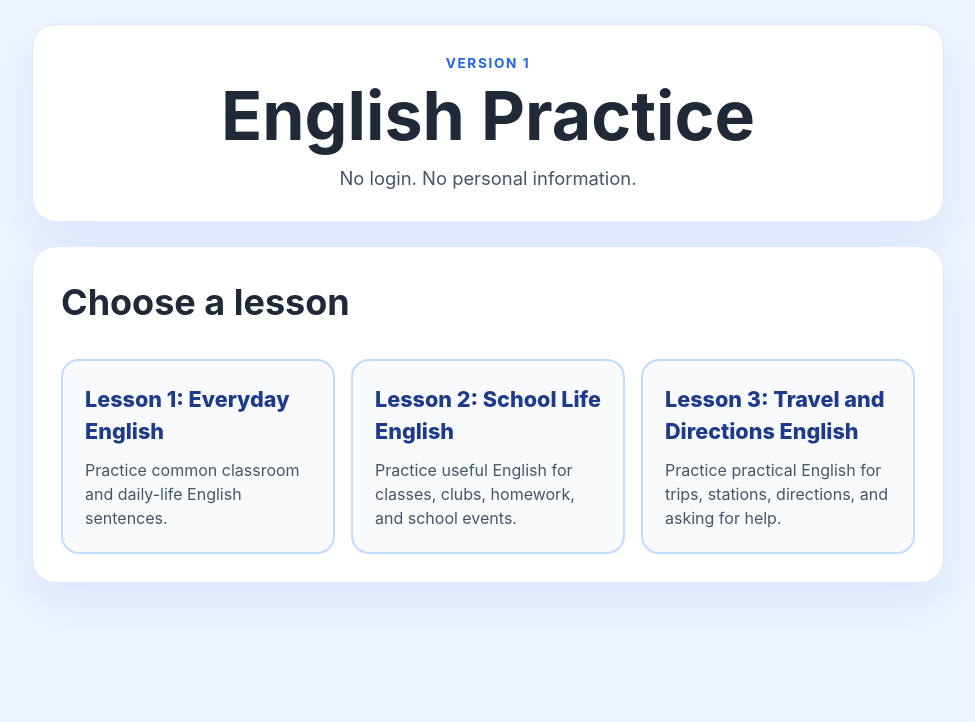
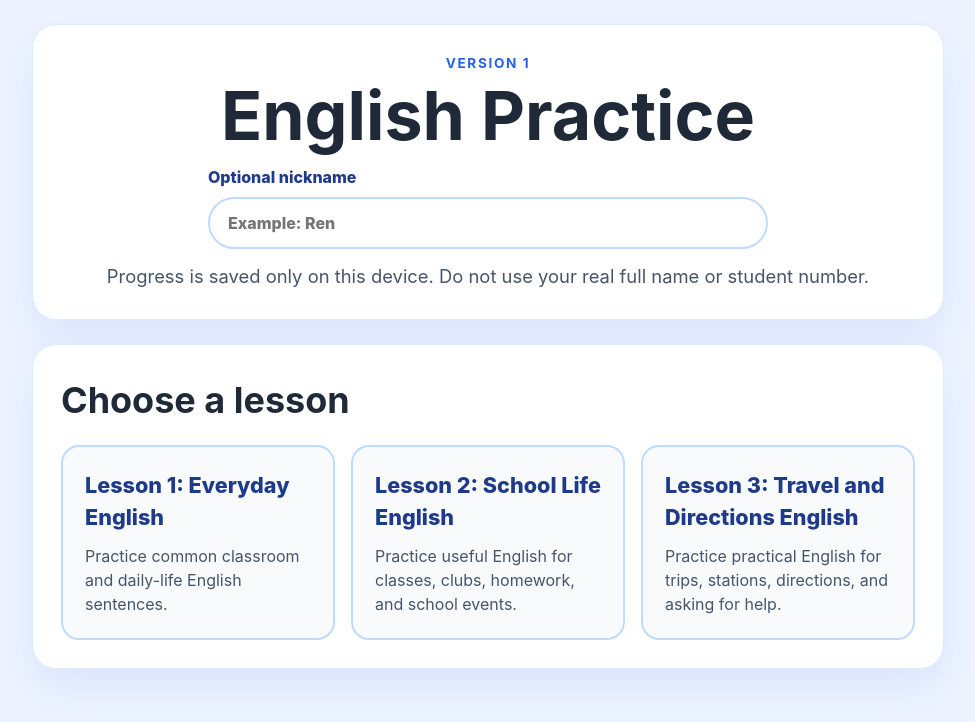
Before and after one commit to Hiddenmaverick/YKK-v2, a React (Vite) app: page / in a window 1280 px wide. Shown: the top 722 px of the page, without its empty margins (152-1127 px from the left). Built offline with nearby package versions, Linux system fonts and the light colour scheme.

Commit message:
Add local nickname and quiz progress

```diff
--- a/src/App.tsx
+++ b/src/App.tsx
@@ -1,5 +1,5 @@
 import { useEffect, useMemo, useState } from 'react';
-import type { AnswerReview, Lesson, Question } from './types';
+import type { AnswerReview, Lesson, LessonProgress, Question } from './types';
 
 const normalizeAnswer = (value: string | boolean) =>
   String(value).trim().toLowerCase().replace(/\s+/g, ' ');
@@ -60,20 +60,144 @@ const getReviewAnswer = (question: Question) =>
     .map(formatAnswer)
     .join(' / ');
 
-const getResultMessage = (percentage: number) => {
+const NICKNAME_STORAGE_KEY = 'ykk-practice-nickname';
+const PROGRESS_STORAGE_KEY = 'ykk-practice-progress';
+
+type LessonProgressMap = Record<string, LessonProgress>;
+
+const isStorageAvailable = () => {
+  if (typeof window === 'undefined') {
+    return false;
+  }
+
+  try {
+    const testKey = 'ykk-practice-storage-test';
+    window.localStorage.setItem(testKey, testKey);
+    window.localStorage.removeItem(testKey);
+    return true;
+  } catch {
+    return false;
+  }
+};
+
+const readStorageValue = (key: string) => {
+  if (!isStorageAvailable()) {
+    return null;
+  }
+
+  try {
+    return window.localStorage.getItem(key);
+  } catch {
+    return null;
+  }
+};
+
+const writeStorageValue = (key: string, value: string) => {
+  if (!isStorageAvailable()) {
+    return false;
+  }
+
+  try {
+    window.localStorage.setItem(key, value);
+    return true;
+  } catch {
+    return false;
+  }
+};
+
+const removeStorageValue = (key: string) => {
+  if (!isStorageAvailable()) {
+    return false;
+  }
+
+  try {
+    window.localStorage.removeItem(key);
+    return true;
+  } catch {
+    return false;
+  }
+};
+
+const isLessonProgress = (value: unknown): value is LessonProgress => {
+  if (!value || typeof value !== 'object') {
+    return false;
+  }
+
+  const progress = value as Record<string, unknown>;
+
+  return (
+    typeof progress.lastScore === 'number' &&
+    typeof progress.lastTotal === 'number' &&
+    typeof progress.lastPercentage === 'number' &&
+    typeof progress.bestScore === 'number' &&
+    typeof progress.bestPercentage === 'number' &&
+    typeof progress.completedCount === 'number' &&
+    typeof progress.lastCompletedAt === 'string'
+  );
+};
+
+const readProgress = (): LessonProgressMap => {
+  const storedProgress = readStorageValue(PROGRESS_STORAGE_KEY);
+
+  if (!storedProgress) {
+    return {};
+  }
+
+  try {
+    const parsedProgress: unknown = JSON.parse(storedProgress);
+
+    if (!parsedProgress || typeof parsedProgress !== 'object' || Array.isArray(parsedProgress)) {
+      return {};
+    }
+
+    return Object.entries(parsedProgress).reduce<LessonProgressMap>((validProgress, [lessonId, progress]) => {
+      if (isLessonProgress(progress)) {
+        validProgress[lessonId] = progress;
+      }
+
+      return validProgress;
+    }, {});
+  } catch {
+    return {};
+  }
+};
+
+const saveProgress = (progress: LessonProgressMap) =>
+  writeStorageValue(PROGRESS_STORAGE_KEY, JSON.stringify(progress));
+
+const formatShortDateTime = (dateTime: string) => {
+  const date = new Date(dateTime);
+
+  if (Number.isNaN(date.getTime())) {
+    return dateTime;
+  }
+
+  return new Intl.DateTimeFormat(undefined, {
+    dateStyle: 'medium',
+    timeStyle: 'short',
+  }).format(date);
+};
+
+const getResultMessage = (percentage: number, nickname: string) => {
   if (percentage >= 90) {
-    return 'Excellent work.';
+    return nickname ? `Excellent work, ${nickname}.` : 'Excellent work.';
   }
 
   if (percentage >= 70) {
-    return 'Good job. Review the missed questions.';
+    return nickname
+      ? `Good job, ${nickname}. Review the missed questions below.`
+      : 'Good job. Review the missed questions below.';
   }
 
   if (percentage >= 50) {
-    return 'Keep practicing. Focus on the review below.';
+    return nickname
+      ? `Keep practicing, ${nickname}. Focus on the review below.`
+      : 'Keep practicing. Focus on the review below.';
   }
 
-  return 'Try again after reviewing the explanations.';
+  return nickname
+    ? `Try again, ${nickname}, after reviewing the explanations.`
+    : 'Try again after reviewing the explanations.';
 };
 
 function App() {
@@ -88,6 +212,20 @@ function App() {
   const [isLoading, setIsLoading] = useState(true);
   const [showResults, setShowResults] = useState(false);
   const [error, setError] = useState('');
+  const [nickname, setNickname] = useState(() => readStorageValue(NICKNAME_STORAGE_KEY) ?? '');
+  const [lessonProgress, setLessonProgress] = useState<LessonProgressMap>(() => readProgress());
+  const [progressSaved, setProgressSaved] = useState(false);
+
+  useEffect(() => {
+    const trimmedNickname = nickname.trim();
+
+    if (trimmedNickname) {
+      writeStorageValue(NICKNAME_STORAGE_KEY, trimmedNickname);
+      return;
+    }
+
+    removeStorageValue(NICKNAME_STORAGE_KEY);
+  }, [nickname]);
 
   useEffect(() => {
     const loadLessons = async () => {
@@ -117,6 +255,32 @@ function App() {
   const missedReviews = useMemo(() => reviews.filter((review) => !review.isCorrect), [reviews]);
   const quizComplete = questions.length > 0 && showResults;
 
+  useEffect(() => {
+    if (!quizComplete || !selectedLesson || progressSaved) {
+      return;
+    }
+
+    const previousProgress = lessonProgress[selectedLesson.id];
+    const nextProgress: LessonProgress = {
+      lastScore: score,
+      lastTotal: questions.length,
+      lastPercentage: percentage,
+      bestScore: Math.max(previousProgress?.bestScore ?? 0, score),
+      bestPercentage: Math.max(previousProgress?.bestPercentage ?? 0, percentage),
+      completedCount: (previousProgress?.completedCount ?? 0) + 1,
+      lastCompletedAt: new Date().toISOString(),
+    };
+    const nextProgressMap = {
+      ...lessonProgress,
+      [selectedLesson.id]: nextProgress,
+    };
+
+    if (saveProgress(nextProgressMap)) {
+      setLessonProgress(nextProgressMap);
+      setProgressSaved(true);
+    }
+  }, [lessonProgress, percentage, progressSaved, questions.length, quizComplete, score, selectedLesson]);
+
   const resetAnswerState = () => {
     setSelectedChoice('');
     setBlankAnswer('');
@@ -128,6 +292,7 @@ function App() {
     setQuestions([]);
     setReviews([]);
     setShowResults(false);
+    setProgressSaved(false);
     setCurrentQuestionIndex(0);
     resetAnswerState();
     setError('');
@@ -142,6 +307,7 @@ function App() {
     setError('');
     setReviews([]);
     setShowResults(false);
+    setProgressSaved(false);
     setCurrentQuestionIndex(0);
     resetAnswerState();
 
@@ -215,17 +381,56 @@ function App() {
     setQuestions([]);
     setReviews([]);
     setShowResults(false);
+    setProgressSaved(false);
     setCurrentQuestionIndex(0);
     resetAnswerState();
     setError('');
   };
+
+  const clearNickname = () => {
+    setNickname('');
+    removeStorageValue(NICKNAME_STORAGE_KEY);
+  };
+
+  const clearProgress = () => {
+    if (!window.confirm('Clear saved quiz progress on this device?')) {
+      return;
+    }
+
+    removeStorageValue(PROGRESS_STORAGE_KEY);
+    setLessonProgress({});
+    setProgressSaved(false);
+  };
+
+  const hasSavedProgress = Object.keys(lessonProgress).length > 0;
+  const trimmedNickname = nickname.trim();
 
   return (
     <main className="app-shell">
       <section className="hero-card">
         <p className="eyebrow">Version 1</p>
         <h1>English Practice</h1>
-        <p className="privacy-note">No login. No personal information.</p>
+        <div className="nickname-panel">
+          <label className="nickname-label">
+            Optional nickname
+            <input
+              aria-describedby="privacy-helper"
+              maxLength={24}
+              onChange={(event) => setNickname(event.target.value)}
+              placeholder="Example: Ren"
+              type="text"
+              value={nickname}
+            />
+          </label>
+          {trimmedNickname && (
+            <button className="text-button" onClick={clearNickname} type="button">
+              Clear saved nickname
+            </button>
+          )}
+        </div>
+        <p className="privacy-note" id="privacy-helper">
+          Progress is saved only on this device. Do not use your real full name or student number.
+        </p>
       </section>
 
       {error && <p className="message error-message">{error}</p>}
@@ -233,14 +438,32 @@ function App() {
 
       {!isLoading && !selectedLesson && (
         <section className="card">
-          <h2>Choose a lesson</h2>
+          <div className="section-heading-row">
+            <h2>Choose a lesson</h2>
+            {hasSavedProgress && (
+              <button className="text-button" onClick={clearProgress} type="button">
+                Clear saved progress
+              </button>
+            )}
+          </div>
           <div className="lesson-grid">
-            {lessons.map((lesson) => (
-              <button className="lesson-card" key={lesson.id} onClick={() => chooseLesson(lesson)}>
-                <span>{lesson.title}</span>
-                <small>{lesson.description}</small>
-              </button>
-            ))}
+            {lessons.map((lesson) => {
+              const progress = lessonProgress[lesson.id];
+
+              return (
+                <button className="lesson-card" key={lesson.id} onClick={() => chooseLesson(lesson)}>
+                  <span>{lesson.title}</span>
+                  <small>{lesson.description}</small>
+                  {progress && (
+                    <div className="lesson-progress">
+                      <p>Last score: {progress.lastScore} / {progress.lastTotal}</p>
+                      <p>Best score: {progress.bestScore} / {progress.lastTotal}</p>
+                      <p>Completed: {progress.completedCount} times</p>
+                    </div>
+                  )}
+                </button>
+              );
+            })}
           </div>
         </section>
       )}
@@ -249,6 +472,16 @@ function App() {
         <section className="card lesson-start">
           <h2>{selectedLesson.title}</h2>
           <p>{selectedLesson.description}</p>
+          {lessonProgress[selectedLesson.id] && (
+            <div className="saved-progress-summary">
+              <p><strong>Last score:</strong> {lessonProgress[selectedLesson.id].lastScore} / {lessonProgress[selectedLesson.id].lastTotal}</p>
+              <p><strong>Last percentage:</strong> {lessonProgress[selectedLesson.id].lastPercentage}%</p>
+              <p><strong>Best score:</strong> {lessonProgress[selectedLesson.id].bestScore} / {lessonProgress[selectedLesson.id].lastTotal}</p>
+              <p><strong>Best percentage:</strong> {lessonProgress[selectedLesson.id].bestPercentage}%</p>
+              <p><strong>Completed:</strong> {lessonProgress[selectedLesson.id].completedCount} times</p>
+              <p><strong>Last completed:</strong> {formatShortDateTime(lessonProgress[selectedLesson.id].lastCompletedAt)}</p>
+            </div>
+          )}
           <div className="button-row">
             <button className="primary-button" onClick={startQuiz}>Start quiz</button>
             <button className="secondary-button" onClick={chooseAnotherLesson}>Choose another lesson</button>
@@ -337,7 +570,12 @@ function App() {
             <p><strong>Percentage:</strong> {percentage}%</p>
             <p><strong>Correct:</strong> {score}</p>
             <p><strong>Incorrect:</strong> {incorrectCount}</p>
-            <p className="result-message">{getResultMessage(percentage)}</p>
+            <p className="result-message">{getResultMessage(percentage, trimmedNickname)}</p>
+            <p className="local-save-message">
+              {progressSaved
+                ? 'Progress saved locally on this device.'
+                : 'Progress will be saved locally on this device when storage is available.'}
+            </p>
           </div>
 
           <h3>Questions to Review</h3>
--- a/src/styles.css
+++ b/src/styles.css
@@ -297,3 +297,90 @@ h2 {
     width: 100%;
   }
 }
+
+.nickname-panel {
+  align-items: end;
+  display: flex;
+  flex-wrap: wrap;
+  gap: 12px;
+  justify-content: center;
+  margin: 0 auto 14px;
+  max-width: 560px;
+}
+
+.nickname-label {
+  color: #1e3a8a;
+  display: grid;
+  flex: 1 1 260px;
+  font-weight: 800;
+  gap: 8px;
+  text-align: left;
+}
+
+.nickname-label input {
+  border: 2px solid #bfdbfe;
+  border-radius: 999px;
+  padding: 12px 18px;
+  width: 100%;
+}
+
+.text-button {
+  background: transparent;
+  border: 0;
+  color: #1d4ed8;
+  font-weight: 800;
+  padding: 10px 0;
+  text-decoration: underline;
+}
+
+.text-button:hover,
+.text-button:focus-visible {
+  color: #1e3a8a;
+}
+
+.section-heading-row {
+  align-items: start;
+  display: flex;
+  flex-wrap: wrap;
+  gap: 12px;
+  justify-content: space-between;
+  margin-bottom: 18px;
+}
+
+.section-heading-row h2 {
+  margin-bottom: 0;
+}
+
+.lesson-progress,
+.saved-progress-summary {
+  background: #eff6ff;
+  border-radius: 14px;
+  color: #1e3a8a;
+  margin-top: 16px;
+  padding: 12px;
+}
+
+.lesson-progress p,
+.saved-progress-summary p {
+  margin-bottom: 4px;
+}
+
+.lesson-progress p:last-child,
+.saved-progress-summary p:last-child {
+  margin-bottom: 0;
+}
+
+.local-save-message {
+  color: #166534;
+  font-weight: 800;
+}
+
+@media (max-width: 640px) {
+  .nickname-panel {
+    align-items: stretch;
+  }
+
+  .text-button {
+    width: 100%;
+  }
+}
```
Also changed, not shown: src/types.ts (+10 -0 lines).
